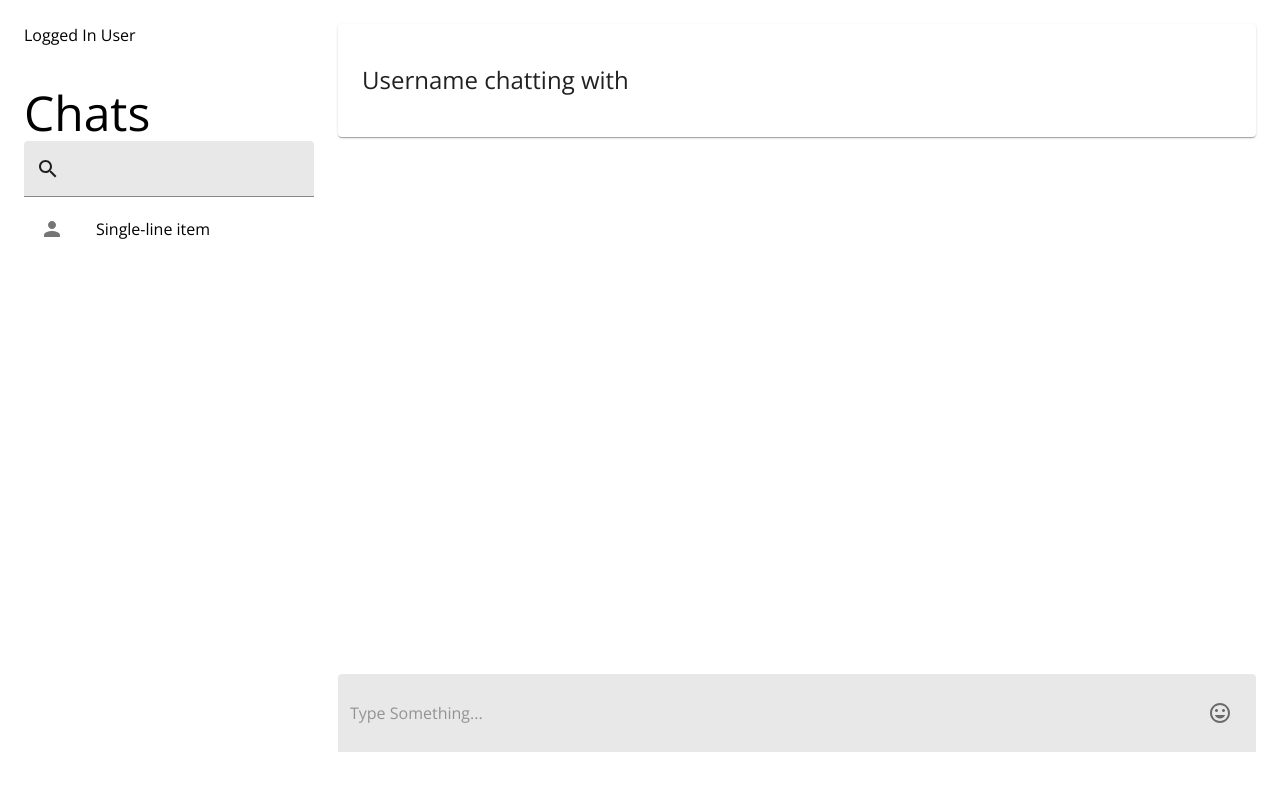
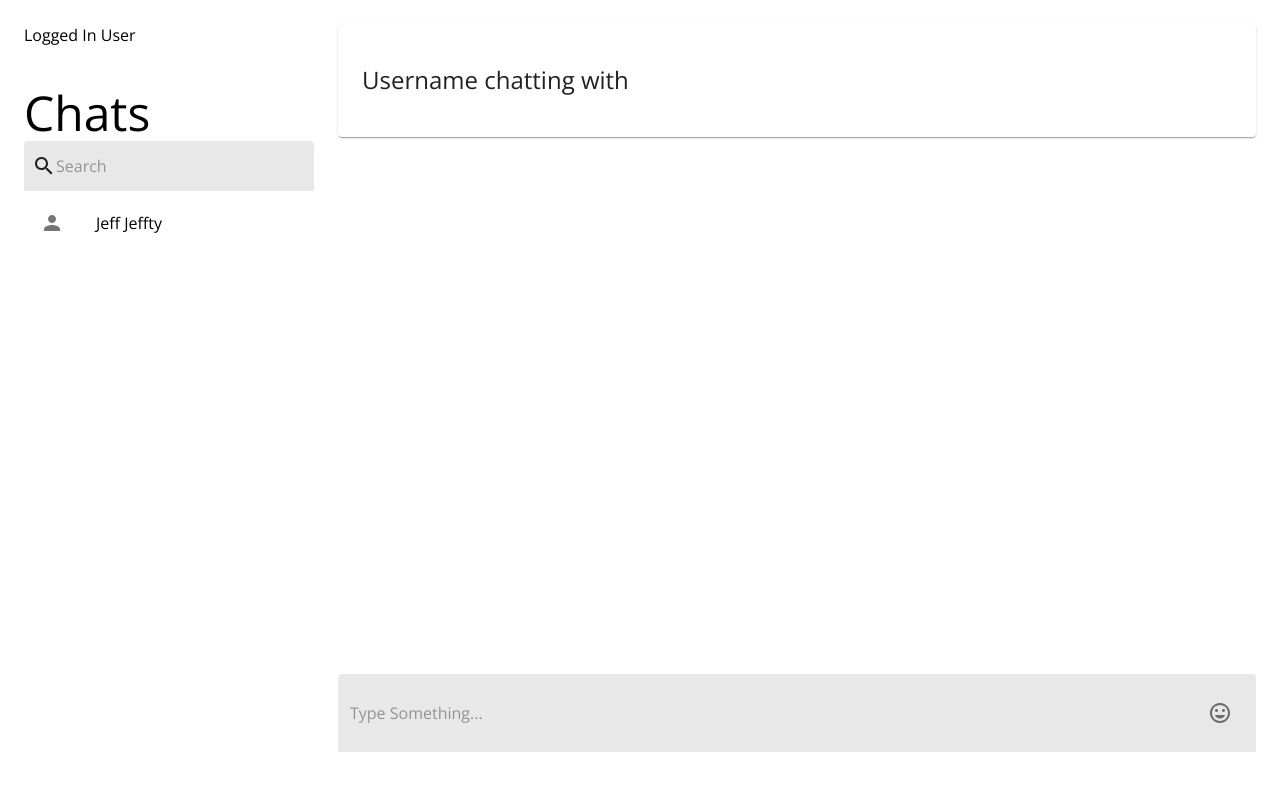
Before and after one commit to CivilianZero/React-Flask, a React (Create React App) app in the folder client/: page /messaging in a window 1280 px wide. Shown: the top 790 px of the page. Built offline with nearby package versions, Linux system fonts and the light colour scheme.

Commit message:
missed a few things I meant to adjust, also temporarily hardcoding some height values to see if they'll still work in a resposive layout

```diff
--- a/client/src/components/MessageMenu.js
+++ b/client/src/components/MessageMenu.js
@@ -12,7 +12,7 @@ const MessageMenu = ({classes}) => {
         </Grid>
         <Grid container item alignItems='stretch' justify='flex-start'>
           <Typography variant='h3'>Chats</Typography>
-          <FilledInput label='Search' fullWidth startAdornment={
+          <FilledInput className={classes.searchInput} placeholder='Search' fullWidth disableUnderline startAdornment={
             <Search/>
           }/>
           <List>
@@ -21,7 +21,7 @@ const MessageMenu = ({classes}) => {
                 <Person/>
               </ListItemIcon>
               <ListItemText
-                  primary='Single-line item'
+                  primary='Jeff Jeffty'
               />
             </ListItem>
           </List>
--- a/client/src/pages/MessagingPage.js
+++ b/client/src/pages/MessagingPage.js
@@ -28,6 +28,13 @@ const useStyles = makeStyles((theme) => ({
   menuRoot: {
     height: '100%',
     padding: 0,
+  },
+  searchInput: {
+    padding: theme.spacing(1),
+    height: '50px',
+    '& > .MuiFilledInput-input': {
+      paddingTop: '10px',
+    },
   },
 }));
 
```
